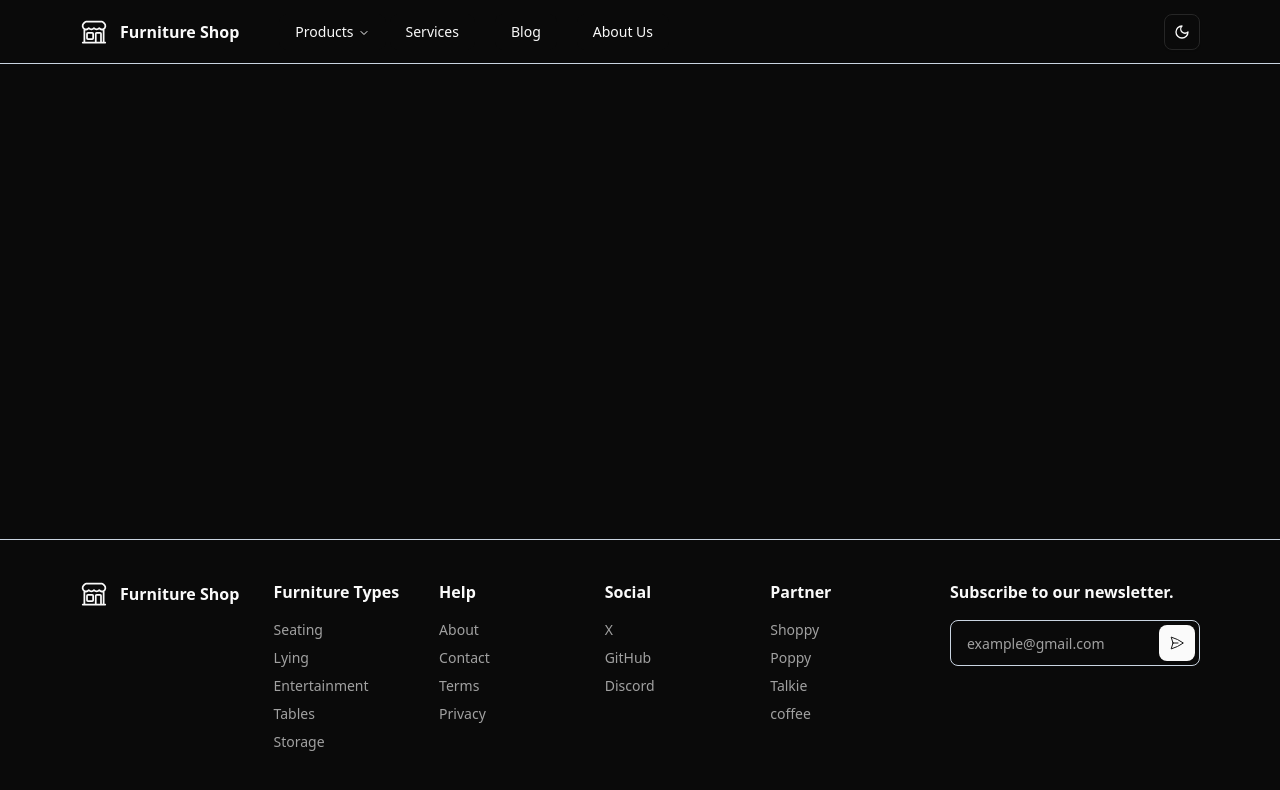
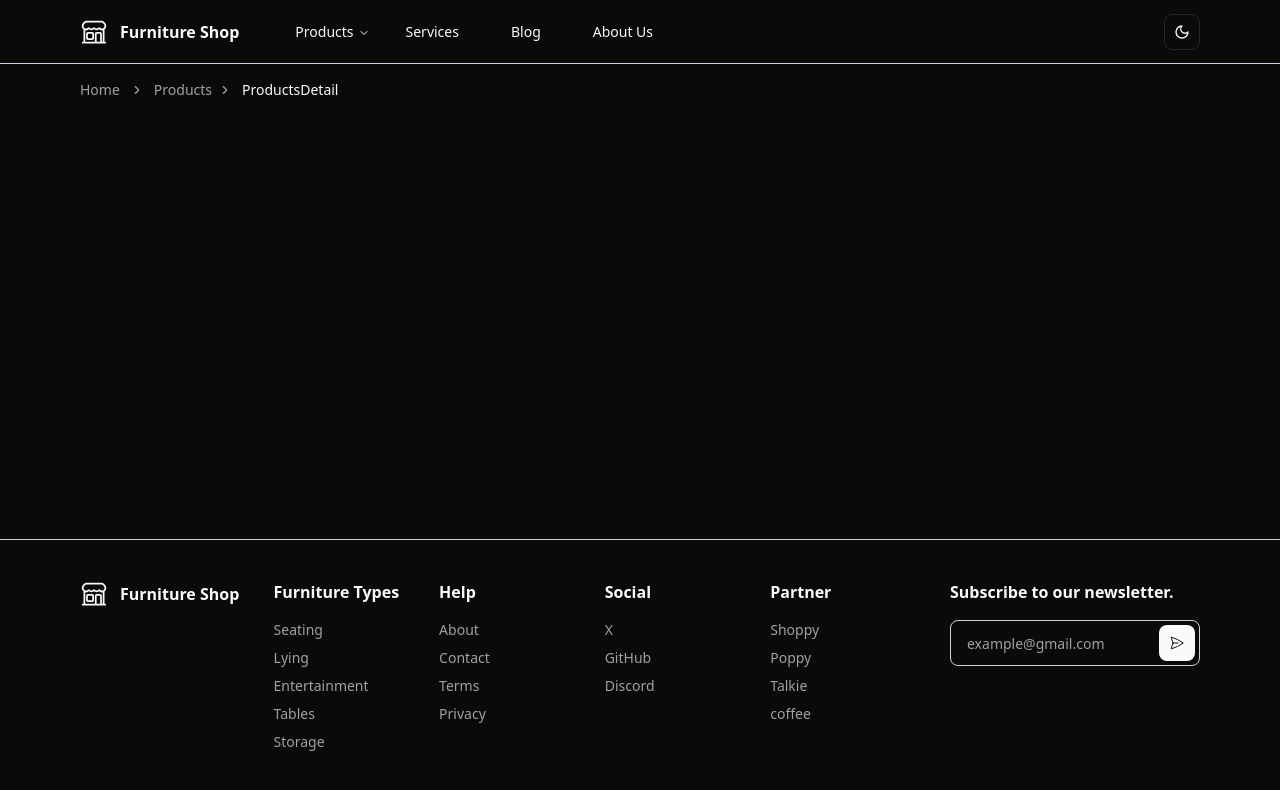
Before and after one commit to waiyanhein01/fullstack-class, a React (Vite) app in the folder Furniture/: page /products/uuid1 in a window 1280 px wide. Shown: the top 790 px of the page. Built offline with nearby package versions, Linux system fonts and the light colour scheme.

Commit message:
fix:products page

```diff
--- a/Furniture/src/features/about-us/components/AboutUs.tsx
+++ b/Furniture/src/features/about-us/components/AboutUs.tsx
@@ -1,5 +1,15 @@
+import { BreadCrumb } from "@/components/layout/components/BreadCrumb";
+import Container from "@/components/layout/components/Container";
+
 const AboutUs = () => {
-  return <div>AboutUs</div>;
+  return (
+    <section className="container mx-auto my-20">
+      <Container>
+        <BreadCrumb currentPage="AboutUs" />
+        <h1 className="text-xl font-bold 2xl:text-2xl">About Us</h1>
+      </Container>
+    </section>
+  );
 };
 
 export default AboutUs;
--- a/Furniture/src/features/home/components/ProductCardSection.tsx
+++ b/Furniture/src/features/home/components/ProductCardSection.tsx
@@ -29,7 +29,14 @@ const ProductCardSection = ({ products }: ProductsProps) => {
                 <h1 className="my-2 ml-4 line-clamp-1 text-base font-semibold">
                   {product.name}
                 </h1>
-                <h2 className="ml-4 text-sm">${product.price}</h2>
+                <div className="flex items-center">
+                  {product.discount > 0 && (
+                    <h2 className="ml-4 text-sm font-semibold line-through">
+                      ${product.discount}
+                    </h2>
+                  )}
+                  <h2 className="ml-4 text-sm font-semibold">${product.price}</h2>
+                </div>
               </Link>
             </CardContent>
             <CardFooter className="w-full">
--- a/Furniture/src/features/products/components/Products.tsx
+++ b/Furniture/src/features/products/components/Products.tsx
@@ -1,5 +1,15 @@
+import { BreadCrumb } from "@/components/layout/components/BreadCrumb";
+import Container from "@/components/layout/components/Container";
+
 const Products = () => {
-  return <div>Products</div>;
+  return (
+    <section className="container mx-auto my-20">
+      <Container>
+        <BreadCrumb currentPage="Products" />
+        <h1 className="text-xl font-bold 2xl:text-2xl">Products</h1>
+      </Container>
+    </section>
+  );
 };
 
 export default Products;
--- a/Furniture/src/features/products/components/ProductsDetail.tsx
+++ b/Furniture/src/features/products/components/ProductsDetail.tsx
@@ -1,9 +1,17 @@
-import React from 'react'
+import { BreadCrumb } from "@/components/layout/components/BreadCrumb";
+import Container from "@/components/layout/components/Container";
 
 const ProductsDetail = () => {
   return (
-    <div>ProductsDetail</div>
-  )
-}
+    <div className="container mx-auto my-20">
+      <Container>
+        <BreadCrumb
+          currentPage="ProductsDetail"
+          links={[{ path: "/products", title: "Products" }]}
+        />
+      </Container>
+    </div>
+  );
+};
 
-export default ProductsDetail
+export default ProductsDetail;
--- a/Furniture/src/features/services/components/Services.tsx
+++ b/Furniture/src/features/services/components/Services.tsx
@@ -1,5 +1,15 @@
+import { BreadCrumb } from "@/components/layout/components/BreadCrumb";
+import Container from "@/components/layout/components/Container";
+
 const Services = () => {
-  return <div>Services</div>;
+  return (
+    <section className="container mx-auto my-20">
+      <Container>
+        <BreadCrumb currentPage="Services" />
+        <h1 className="text-xl font-bold 2xl:text-2xl">Services</h1>
+      </Container>
+    </section>
+  );
 };
 
 export default Services;
```
